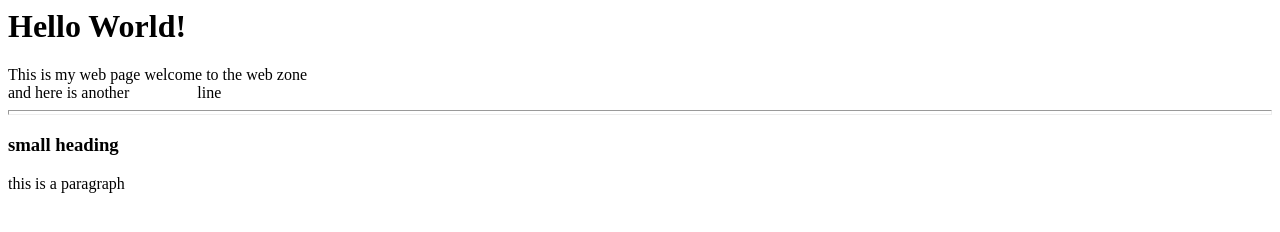
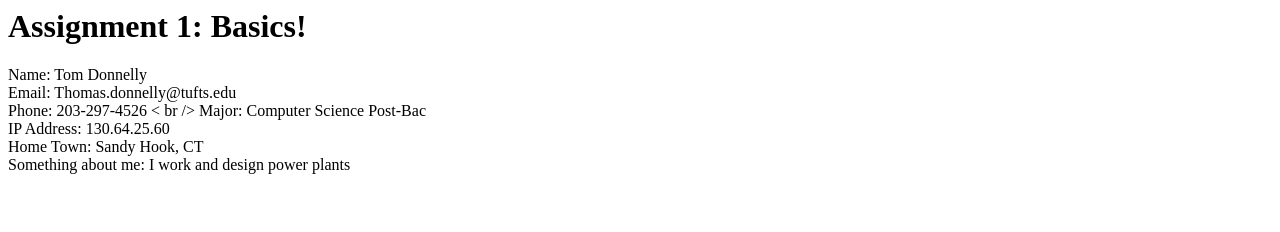
Before and after one commit to tomvdon/Comp20, a plain HTML site: page index.html in a window 1280 px wide. Drawn offline with Linux system fonts and the light colour scheme.

Commit message:
Update index.html

```diff
--- a/index.html
+++ b/index.html
@@ -1,13 +1,15 @@
 <html>
 <head>
-<title>MY Demo Page!</title>
+<title>My First Page!</title>
 </head>
 <body>
-  <h1>Hello World!</h1>
-  This is my web page welcome to the web zone <br />
-  and here is another &nbsp; &nbsp; &nbsp; &nbsp; &nbsp; &nbsp; &nbsp; &nbsp; line
-  <hr  size='5' />
-  <h3> small heading</h3>
-  <p> this is a paragraph</p>
+  <h1>Assignment 1: Basics!</h1>
+  Name: Tom Donnelly <br />
+  Email: Thomas.donnelly@tufts.edu <br />
+  Phone: 203-297-4526 < br />
+  Major: Computer Science Post-Bac <br />
+  IP Address: 130.64.25.60 <br />
+  Home Town: Sandy Hook, CT <br />
+  Something about me: I work and design power plants <br />
 </body>
 </html>
```
